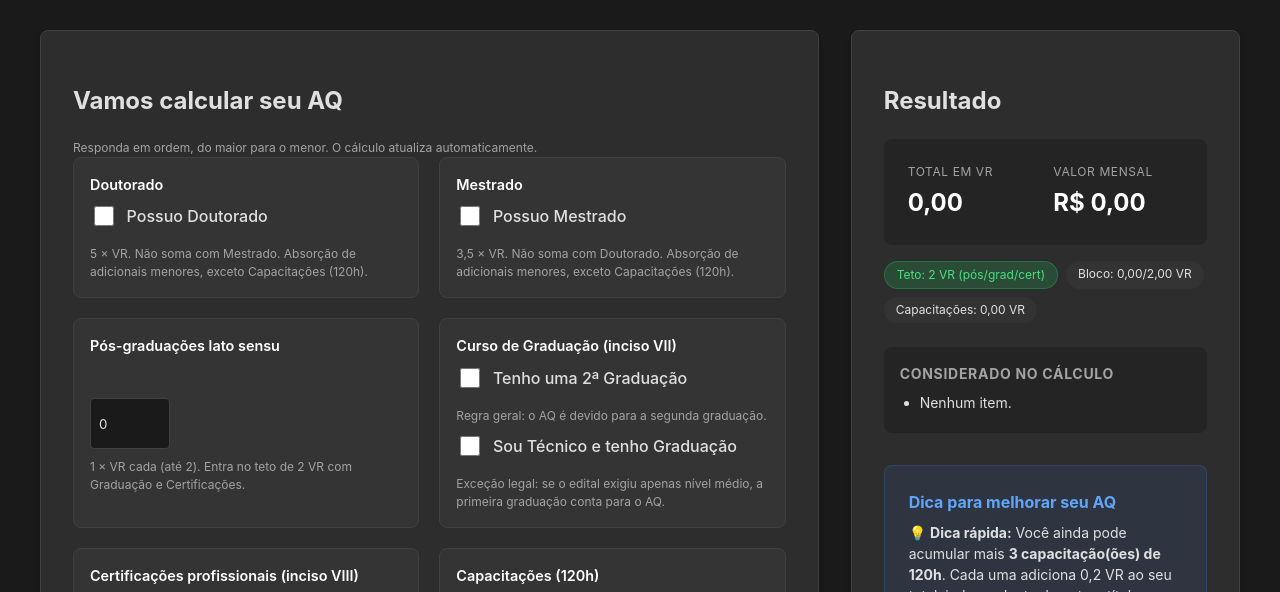
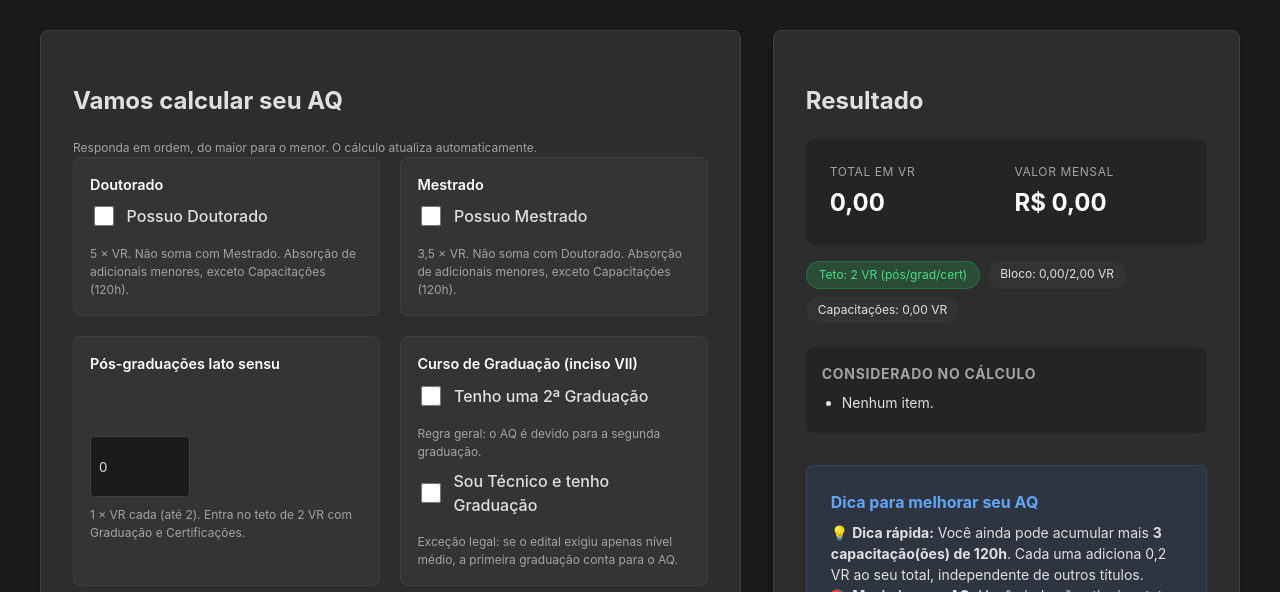
Before and after one commit to rkvasne/calcaq-app, a plain HTML site: page index.html in a window 1280 px wide. Shown: the part 191-783 px from the top of the page. Drawn offline with Linux system fonts and the light colour scheme.

Commit message:
style: grid 60/40 e ajuste inputs

```diff
--- a/style.css
+++ b/style.css
@@ -111,7 +111,7 @@ body {
 
 @media (min-width: 900px) {
   .grid {
-    grid-template-columns: 2fr 1fr;
+    grid-template-columns: 3fr 2fr;
     align-items: start;
   }
 }
@@ -184,7 +184,7 @@ input[type="date"] {
 }
 
 #pos, #cert, #cap {
-  max-width: 80px;
+  max-width: 100px;
 }
 
 input[type="checkbox"] {
```
